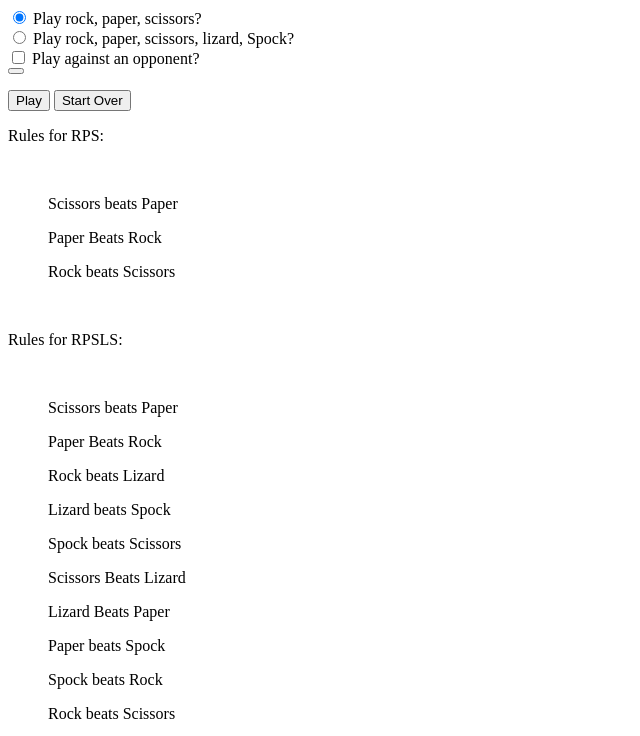
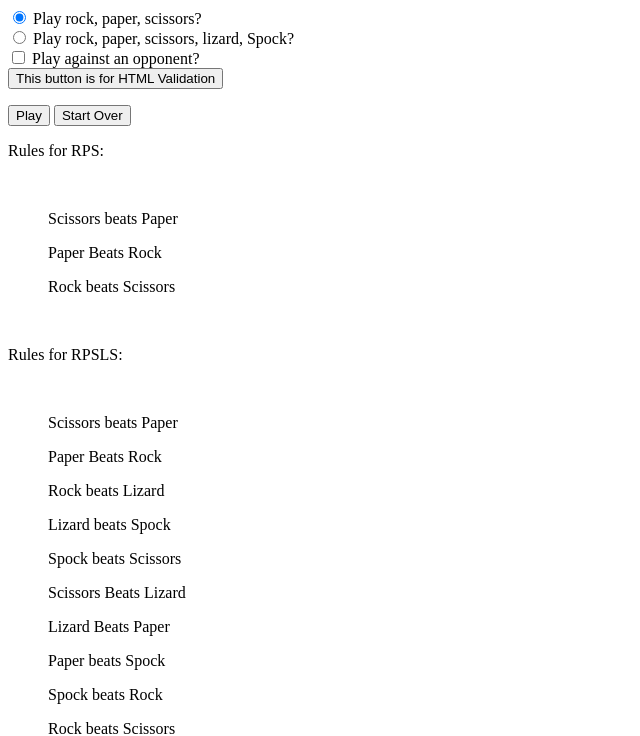
Before and after one commit to comp426-2023-spring/e02-antud, a website: page public/index.html in a window 1280 px wide. Shown: the top 736 px of the page, without its empty margins (0-640 px from the left). Drawn offline with nearby package versions, Linux system fonts and the light colour scheme.

Commit message:
more html valid fix

```diff
--- a/public/index.html
+++ b/public/index.html
@@ -31,9 +31,9 @@
 <!--			<br/><br/>
 			<input type="submit" id="play" name="controls" value="Play">
       <input type="submit" id="startover" name="controls" value="Start Over"> -->
-	  <button type="button" id="submit"></button>
+	  		<button type="button" id="submit">This button is for HTML Validation</button>
 		</form>
-		<span class="shots"><br></span>
+		<span class="shots"></span>
     <button type="button" id="play" onclick="playGame()">Play</button>
     <button type="button" id="startover" onclick="startOver()">Start Over</button>
     <button type="button" id="rules" onclick="rules()">Rules</button>
```
